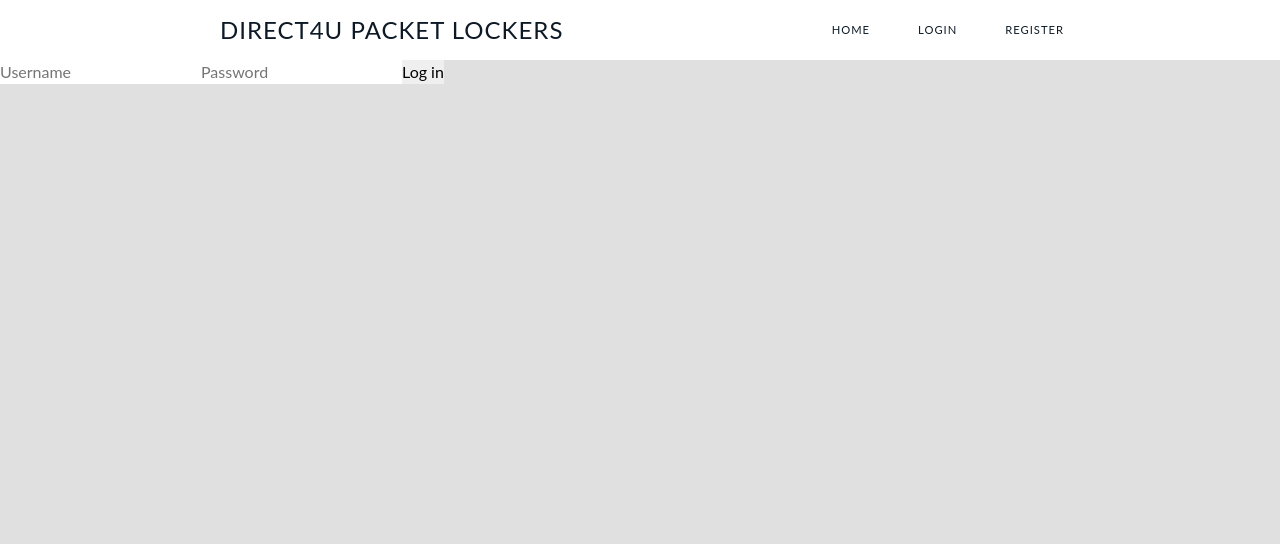
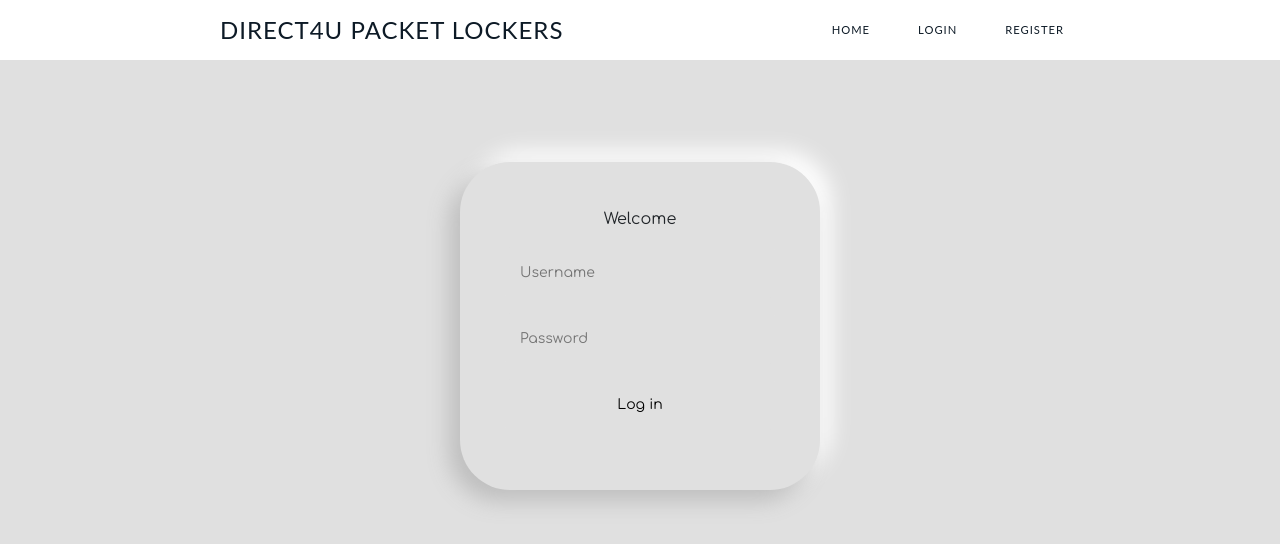
Before and after one commit to zigadjurovic/RAI, a React (Create React App) app in the folder frontend/: page /login in a window 1280 px wide. Shown: the top 544 px of the page. Built offline with nearby package versions, Linux system fonts and the light colour scheme.

Commit message:
Update - import css + modified frontend Login

```diff
--- a/frontend/src/components/Login.js
+++ b/frontend/src/components/Login.js
@@ -1,6 +1,7 @@
 import { useContext, useState } from 'react';
 import { UserContext } from '../userContext';
 import { Navigate } from 'react-router-dom';
+import "./styles/Login.css"; // Import CSS file for styling
 
 function Login(){
     const [username, setUsername] = useState("");
@@ -32,11 +33,17 @@ function Login(){
     return (
         <form onSubmit={Login}>
             {userContext.user ? <Navigate replace to="/" /> : ""}
+            <div class="login">
+                <div class="form">
+                    <p>Welcome</p>
                         <input type="text" name="username" placeholder="Username"
                         value={username} onChange={(e)=>(setUsername(e.target.value))}/>
                         <input type="password" name="password" placeholder="Password"
                         value={password} onChange={(e)=>(setPassword(e.target.value))}/>
                         <input type="submit" name="submit" value="Log in"/>
+
+                </div>
+            </div>
             <label>{error}</label>
         </form>
     );
```
Lines whose indentation alone changed are shown as unchanged.
